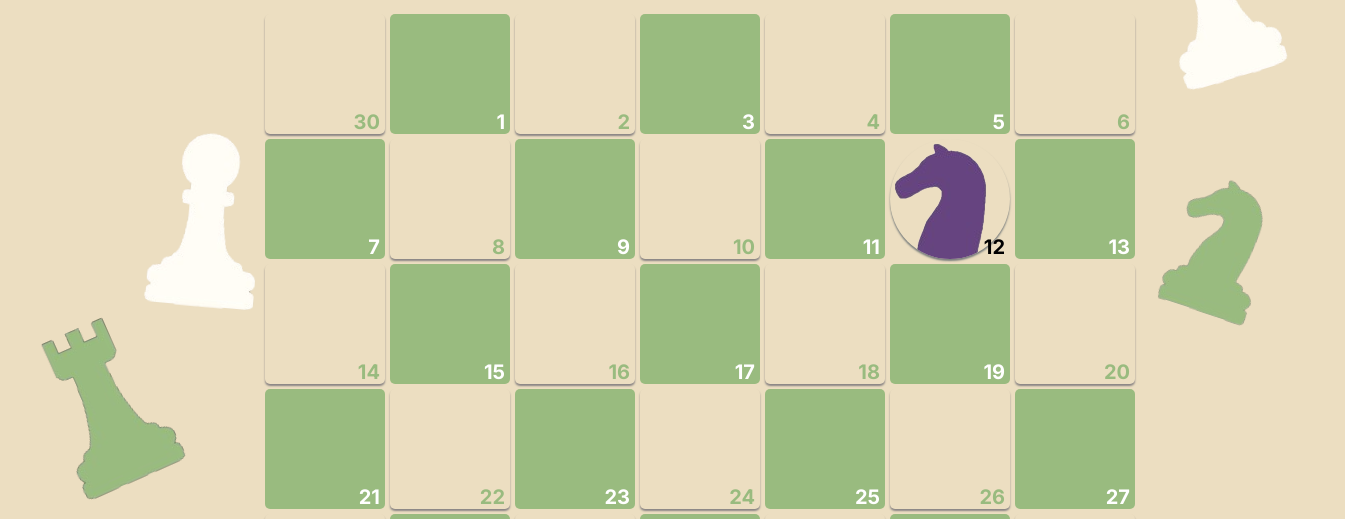
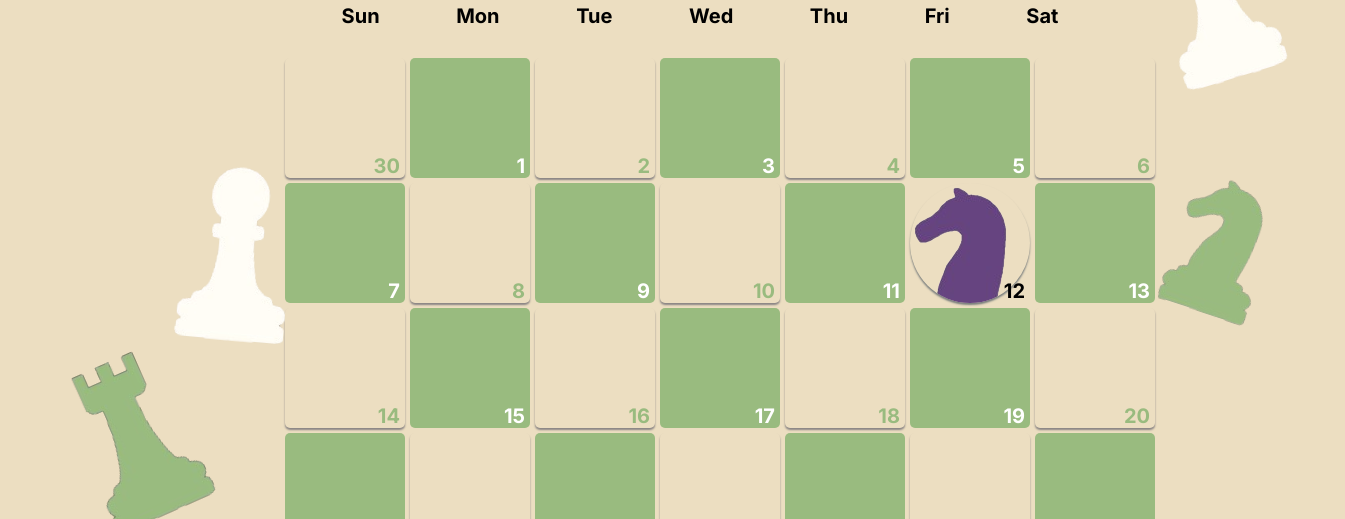
Before and after one commit to BioSide13/tech-worms-hackathon-project---track-1-, a plain HTML site: page event.html in a window 1280 px wide. Shown: the part 121-640 px from the top of the page, 1345 px wide, since content can reach past the window. Drawn offline with nearby package versions, Linux system fonts and the light colour scheme.

Commit message:
added weekdays and some minor changes

```diff
--- a/event.css
+++ b/event.css
@@ -100,17 +100,23 @@ body {
 }
 
 .calendar-body {
-  display: grid;
-  grid-template-columns: repeat(7, 1fr);
+  display: flex;
+  flex-direction: column;
   gap: 10px;
+
 }
 
 .calendar-weekdays {
   list-style: none;
-  display: grid;
-  grid-template-columns: repeat(7, 1fr);
-  gap: 10px;
-  font-weight: bold;
+    display: grid;
+    grid-template-columns: repeat(7, 1fr);
+    gap: 10px;
+    font-weight: bold;
+    font-size: 20px;
+    display: flex;
+    justify-content: space-evenly;
+    align-items: center;
+
 }
 .calendar-dates {
   list-style: none;
--- a/event.html
+++ b/event.html
@@ -33,7 +33,7 @@
       </header>
 
       <div class="calendar-body">
-        <!-- <ul class="calendar-weekdays">
+        <ul class="calendar-weekdays">
 				<li>Sun</li>
 				<li>Mon</li>
 				<li>Tue</li>
@@ -41,7 +41,7 @@
 				<li>Thu</li>
 				<li>Fri</li>
 				<li>Sat</li>
-			</ul> -->
+			</ul>
         <div class="right-image">
           <img
             id="bishop"
```
